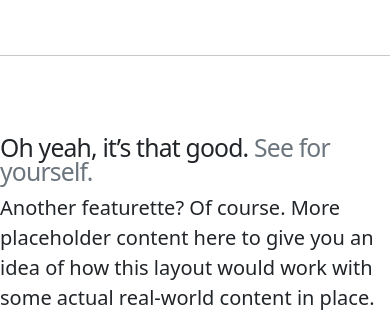
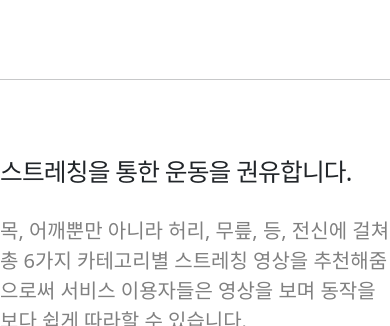
Before and after one commit to M1nseoPark/Nice-Posture, a Django app: page / in a window 390 px wide; the page is wider, and only the part inside the window is pictured. Shown: the part 1240-1566 px from the top of that part. Run offline with Django 3.2, Linux system fonts and the light colour scheme.

Commit message:
수정본

```diff
--- a/detect/templates/detect/index.html
+++ b/detect/templates/detect/index.html
@@ -1,5 +1,5 @@
 
-<!Doctype html>
+<!doctype html>
 <html lang="en">
   <head>
     <meta charset="utf-8">
@@ -123,12 +123,10 @@
     </style>
 
 
-    <!-- 상단 메뉴바 -->
-
   </head>
   <body>
 
-  <header>
+<header>
   <nav class="navbar navbar-expand-md navbar-dark fixed-top bg-dark">
     <div class="container-fluid">
       <a class="navbar-brand" href="#">NICE POSTURE </a>
@@ -145,10 +143,7 @@
             <!-- 상단 바의 메뉴 누르면 해당 창으로 이동 -->
           </li>
           <li class="nav-item">
-            <a class="nav-link" href="#Developer">LOG</a>
-          </li>
-            <li class="nav-item">
-            <a class="nav-link" href="start.html">GAGAGA</a>
+            <a class="nav-link" href="#Developer">Developer</a>
           </li>
 
         </ul>
@@ -168,14 +163,14 @@
     </div>
     <div class="carousel-inner">
       <div class="carousel-item active">  <!-- 슬라이드 첫번째 이미지 -->
-        <img src="https://cdn.pixabay.com/photo/2017/10/10/21/49/youtuber-2838945__340.jpg" class="d-block w-100" alt="...">
+        <img src="https://cdn.pixabay.com/photo/2017/10/10/21/49/youtuber-2838945__340.jpg" class="d-block w-100 " alt="...">
 
 
         <div class="container">
           <div class="carousel-caption text-start">
-            <h1>Example headline.</h1>
-            <p>Some representative placeholder content for the first slide of the carousel.</p>
-            <p><a class="btn btn-lg btn-primary" href="#">Sign up today</a></p>
+            <h1>Nice Posture에 오신 것을 환영합니다.</h1>
+            <p>올바른 자세교정을 통해 신체 건강을 유지해 보세요.</p>
+            <p><a class="btn btn-lg btn-primary" href="#">Get Start</a></p>
           </div>
         </div>
       </div>
@@ -184,9 +179,8 @@
 
         <div class="container">
           <div class="carousel-caption">
-            <h1>Another example headline.</h1>
-            <p>Some representative placeholder content for the second slide of the carousel.</p>
-            <p><a class="btn btn-lg btn-primary" href="#">Learn more</a></p>
+            <h1>스트레칭 추천</h1>
+            <p>쉽게 따라할 수 있는 스트레칭 영상을 제공합니다.</p>
           </div>
         </div>
       </div>
@@ -195,9 +189,8 @@
 
         <div class="container">
           <div class="carousel-caption text-end">
-            <h1>One more for good measure.</h1>
-            <p>Some representative placeholder content for the third slide of this carousel.</p>
-            <p><a class="btn btn-lg btn-primary" href="#">Browse gallery</a></p>
+            <h1>산책로 추천</h1>
+            <p>주변 산책로를 따라 가벼운 운동을 즐겨보세요.</p>
           </div>
         </div>
       </div>
@@ -223,9 +216,9 @@
 
     <div class="row featurette" id="explain">
       <div class="col-md-7">
-        <h2 class="featurette-heading"> 자세가 틀어지면 경고를 줍니다 </h2>
-
-        <p class="lead">Some great placeholder content for the first featurette here. Imagine some exciting prose here.</p>
+        <h2 class="featurette-heading"> 바른 자세를 유지하도록 도움을 줍니다. </h2>
+        <br>
+        <p class="lead" style= "color: grey"> 컴퓨터 사용시 올바른 자세를 유지하도록 돕기 위해 구부정한 자세 또는 올바르지 않은 자세가 감지되었을때 메세지로 알려드립니다.</p>
       </div>
       <div class="col-md-5">
         <img src="https://thumbs.dreamstime.com/z/correct-sitting-computer-posture-office-ergonomics-work-desk-proper-position-neck-back-pain-healthy-correct-218451118.jpg" alt="" style="width: 500px; height: 500px;">
@@ -236,24 +229,26 @@
     <hr class="featurette-divider">
 
     <div class="row featurette">
-      <div class="col-md-7 order-md-2">
-        <h2 class="featurette-heading">Oh yeah, it’s that good. <span class="text-muted">See for yourself.</span></h2>
-        <p class="lead">Another featurette? Of course. More placeholder content here to give you an idea of how this layout would work with some actual real-world content in place.</p>
+      <div class="col-md-7">
+        <h2 class="featurette-heading"> 스트레칭을 통한 운동을 권유합니다. </h2>
+        <br>
+        <p class="lead" style="color: grey"> 목, 어깨뿐만 아니라 허리, 무릎, 등, 전신에 걸쳐 총 6가지 카테고리별 스트레칭 영상을 추천해줌으로써 서비스 이용자들은 영상을 보며 동작을 보다 쉽게 따라할 수 있습니다. </p>
       </div>
-      <div class="col-md-5 order-md-1">
-        <img src="https://cdn.pixabay.com/photo/2019/05/18/14/42/jogging-4211946_960_720.jpg" alt="" style="width: 500px; height: 500px;">
+      <div class="col-md-5">
+        <img src="https://cdn.pixabay.com/photo/2018/01/01/01/57/woman-3053489_960_720.jpg" alt="" style="width: 500px; height: 500px;">
       </div>
     </div>
 
     <hr class="featurette-divider">
 
     <div class="row featurette">
-      <div class="col-md-7">
-        <h2 class="featurette-heading">And lastly, this one. <span class="text-muted">Checkmate.</span></h2>
-        <p class="lead">And yes, this is the last block of representative placeholder content. Again, not really intended to be actually read, simply here to give you a better view of what this would look like with some actual content. Your content.</p>
+      <div class="col-md-7 order-md-2">
+        <h2 class="featurette-heading"> 주변 산책로를 추천합니다. </h2>
+        <br>
+        <p class="lead" style="color: grey"> 장시간 컴퓨터 사용으로 인한 스트레스와 누적된 피로회복을 위해 추천된 산책로를 바탕으로 일상생활에서 잠깐이나마 신체 건강 증진을 . </p>
       </div>
-      <div class="col-md-5">
-        <img src="https://cdn.pixabay.com/photo/2018/01/01/01/57/woman-3053489_960_720.jpg" alt="" style="width: 500px; height: 500px;">
+      <div class="col-md-5 order-md-1">
+        <img src="https://cdn.pixabay.com/photo/2019/05/18/14/42/jogging-4211946_960_720.jpg" alt="" style="width: 500px; height: 500px;">
       </div>
     </div>
 
@@ -329,7 +324,7 @@
   <!-- FOOTER -->
   <footer class="container">
 
-    <p style="font-weight: bold; font-size: 25px; text-align: center; font-weight: 900"> 광주인공지능사관학교 - '난리나' Team </p>
+    <p style="font: bold; font-size: 25px; text-align: center; font-weight: 900"> 광주인공지능사관학교 - '난리나' Team </p>
     <h5 style="text-align: center; font-weight: 500;">NICE POSTURE</h5>
   </footer>
 </main>
```
